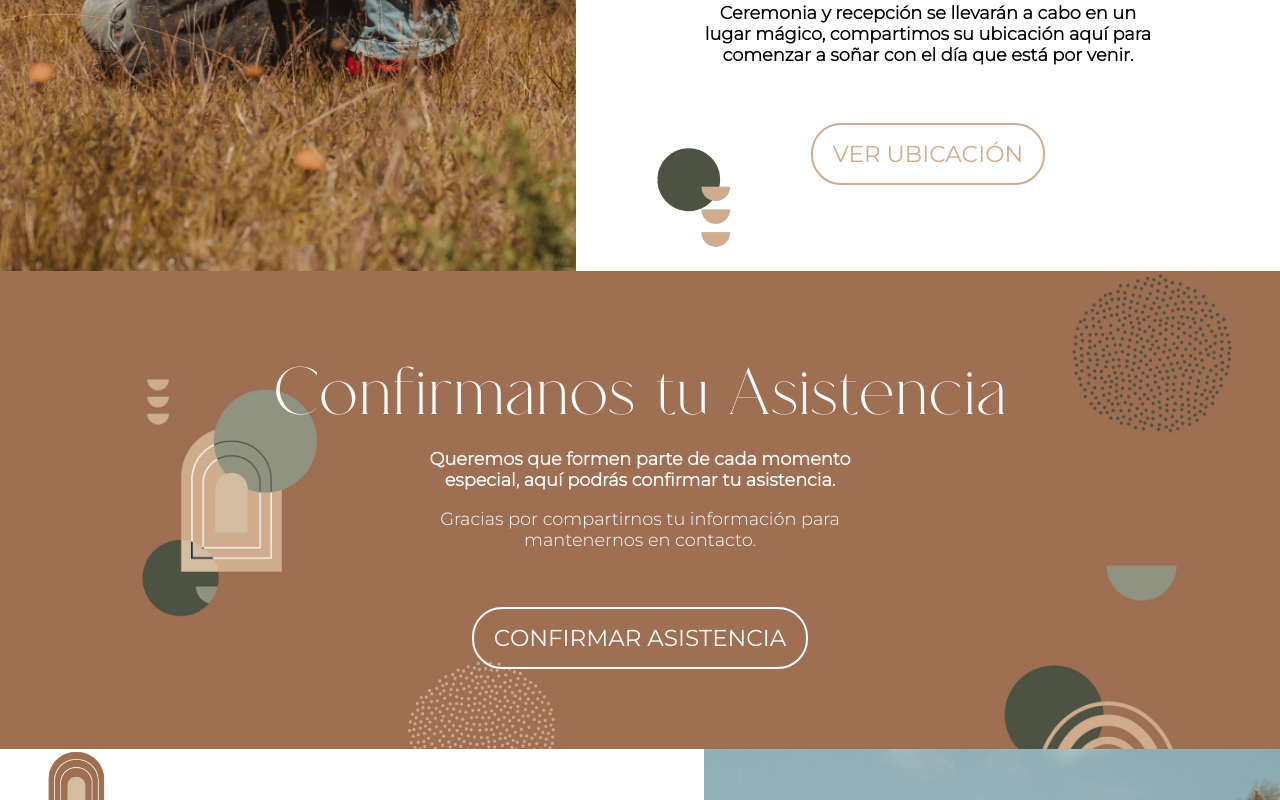
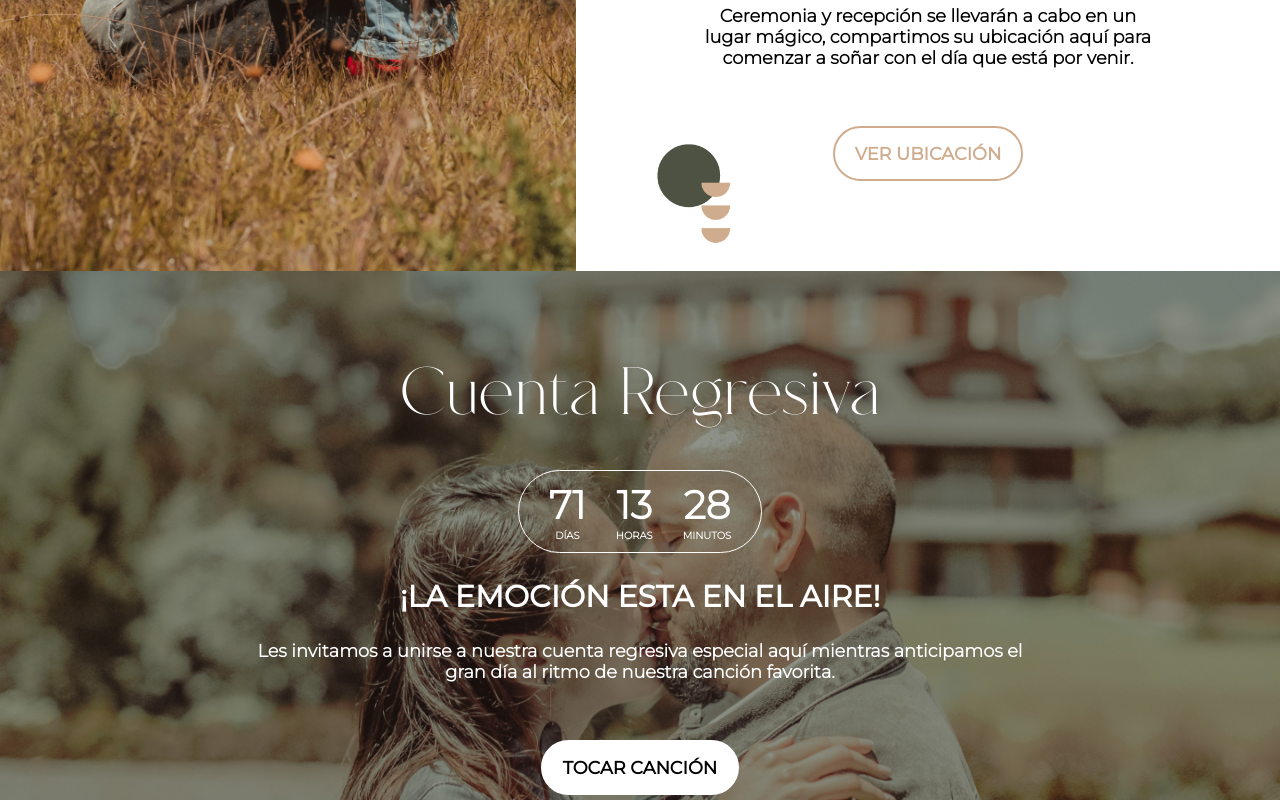
Before and after one commit to diegofer/wedding, an Angular app: page / in a window 1280 px wide. Shown: the part 2620-3420 px from the top of the page. Built offline with nearby package versions, Linux system fonts and the light colour scheme.

Commit message:
section cuenta regresiva

```diff
--- a/src/app/app.component.html
+++ b/src/app/app.component.html
@@ -77,6 +77,36 @@
 
 </section>
 
+<section id="cuenta" class="one-column">
+    <div class="box">
+        <div class="content">
+            <h1>Cuenta Regresiva</h1>
+            <div class="countdown">
+                <div class="days">
+                    <div class="number">{{days}}</div>
+                    <div class="text">DÍAS</div>
+                </div>
+                <div class="hours">
+                    <div class="number">{{hours}}</div>
+                    <div class="text">HORAS</div>
+                </div>
+                <div class="minutes">
+                    <div class="number">{{minutes}}</div>
+                    <div class="text">MINUTOS</div>
+                </div>
+            </div>
+
+            <h2>¡LA EMOCIÓN ESTA EN EL AIRE!</h2>
+
+            <p><strong>Les invitamos a unirse a nuestra cuenta regresiva especial aquí mientras
+                anticipamos el gran día al ritmo de nuestra canción favorita.</strong></p>
+
+            <a class="btn-wedding btn-style-3" target="_blank" href="https://drive.google.com/drive/folders/1UGImbqpJmPjW9YkJtUBkqhEhXobP5O7N?usp=sharing">
+                TOCAR CANCIÓN</a>
+        </div>
+    </div>
+</section>
+
 <section id="playlist">
 
 </section>
--- a/src/app/app.component.ts
+++ b/src/app/app.component.ts
@@ -1,7 +1,9 @@
-import { Component } from '@angular/core';
+import { Component, OnInit } from '@angular/core';
 import { CommonModule } from '@angular/common';
 import { RouterOutlet } from '@angular/router';
 import { MenuAlianzaComponent } from './components/menu-alianza/menu-alianza.component';
+import { interval, Observable, Subscription } from 'rxjs';
+import { map, takeWhile } from 'rxjs/operators';
 
 @Component({
   selector: 'app-root',
@@ -10,6 +12,35 @@ import { MenuAlianzaComponent } from './components/menu-alianza/menu-alianza.com
   templateUrl: './app.component.html',
   styleUrl: './app.component.scss'
 })
-export class AppComponent {
-  title = 'wedding';
+export class AppComponent implements OnInit {
+
+  eventDate: Date = new Date(2024, 3, 6, 16);
+  countdown$!: Observable<number>;
+  days: number = 0;
+  hours: number = 0;
+  minutes: number = 0;
+  seconds: number = 0;
+
+  private countdownSubscription: Subscription | undefined;
+
+  ngOnInit(): void {
+    this.countdown$ = interval(1000).pipe(
+      map(() => Math.floor((this.eventDate.getTime() - new Date().getTime()) / 1000)),
+      takeWhile(diff => diff > 0)
+    );
+
+    this.countdownSubscription = this.countdown$.subscribe(diff => {
+      this.days = Math.floor(diff / (3600 * 24));
+      this.hours = Math.floor((diff % (3600 * 24)) / 3600);
+      this.minutes = Math.floor((diff % 3600) / 60);
+      this.seconds = diff % 60;
+    });
+  }
+
+  ngOnDestroy(): void {
+    if (this.countdownSubscription) {
+      this.countdownSubscription.unsubscribe();
+    }
+  }
+
 }
--- a/src/styles.scss
+++ b/src/styles.scss
@@ -64,10 +64,11 @@ a.btn-wedding {
     padding: 15px 20px;
     margin-top: 5vh;
     font-family: $font-2;
+    font-weight: bold;
     background-color: transparent;
     border: solid 2px $color-4;
     border-radius: 30px;
-    font-size: $font-size-md;
+    font-size: $font-size-base;
     text-align: center;
     text-transform: uppercase;
     text-decoration: none;
@@ -87,6 +88,18 @@ a.btn-style-2 {
 
     &:hover {
         background-color: transparent;
+    }
+}
+
+a.btn-style-3 {
+    color: initial;
+    border-color: $color-0;
+    background-color: $color-0;
+
+    &:hover {
+        background-color: $color-0;
+        color: initial;
+        opacity: 0.8;
     }
 }
 
@@ -283,6 +296,48 @@ section#lugar {
 }
 
 
+// SECTION CUENTA
+
+section#cuenta {
+    background-image: url("assets/img/cuenta/cuenta_m.jpg");
+    color: $color-0;
+
+    @media all and (min-width: 1200px) {
+        background-image: url("assets/img/cuenta/cuenta_d.jpg");
+     }
+
+     .box {
+        @media all and (min-width: 1200px) { flex: 0 1 60%; }
+
+        .content {
+            h1 { margin-bottom: 5vh; }
+        }
+    }
+}
+
+.countdown {
+    display: inline-flex;
+    border: solid 1px $color-0;
+    border-radius: 50px;
+    gap: 30px;
+    padding: 10px 30px;
+
+    .number {
+        font-family: $font-4;
+        font-size: $font-size-xl;
+        font-weight: bold;
+        color: $color-0;
+    }
+
+    .text {
+        font-family: $font-4;
+        font-size: 10px;
+        color: $color-0;
+        font-weight: bold;
+    }
+
+}
+
 // SECTION CONFIRMA  //
 section#confirma {
     color: $color-0;
```
Also changed, not shown: src/assets/img/cuenta/cuenta_d.jpg (added), src/assets/img/cuenta/cuenta_m.jpg (added).
